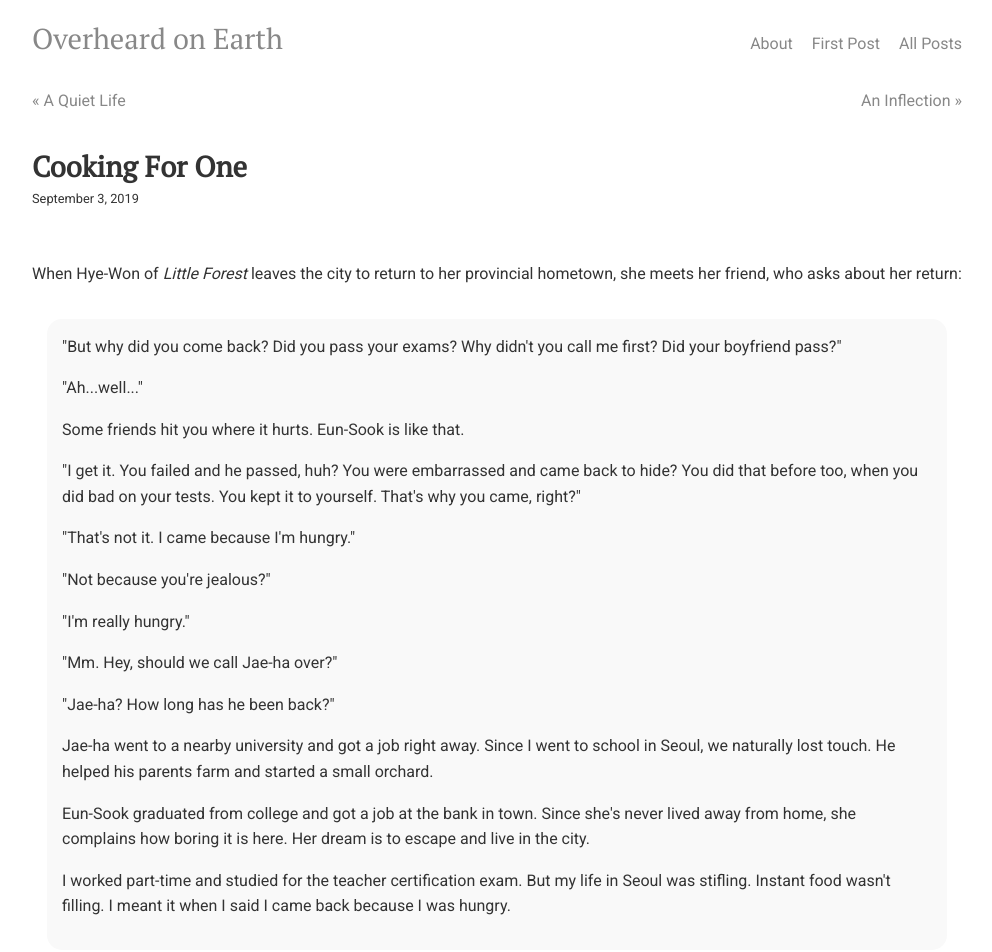
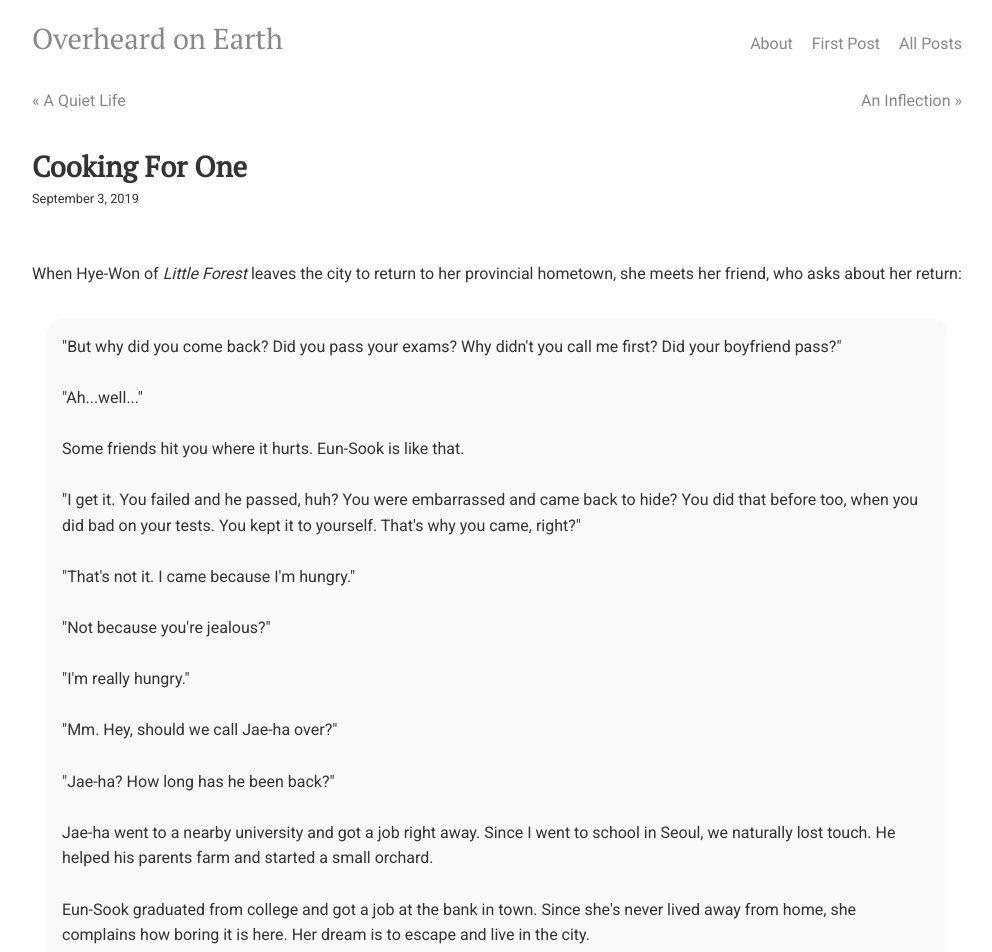
Before and after one commit to overheardonearth/overheardonearth.github.io, a Jekyll site: the page built from _posts/2019-09-03-cooking-for-one.html, in a window 1280 px wide. Shown: the top 952 px of the page, without its empty margins (143-1135 px from the left). Built offline with Jekyll 4.4.1, drawn with Linux system fonts in a browser that asks for light colours; comment, search, counter and statistics services are not loaded.

Commit message:
Update 2019-09-03-cooking-for-one.html

```diff
--- a/_posts/2019-09-03-cooking-for-one.html
+++ b/_posts/2019-09-03-cooking-for-one.html
@@ -10,38 +10,38 @@ When Hye-Won of <i>Little Forest </i> leaves the city to return to her provincia
 <div class="media">
 "But why did you come back? Did you pass your exams? Why didn't you call me first? Did your boyfriend pass?"
 
-<p>
+<br><br>
 "Ah...well..."
 
-  <p>
+<br><br>
 Some friends hit you where it hurts. Eun-Sook is like that.
 
-<p>
+<br><br>
 "I get it. You failed and he passed, huh? You were embarrassed and came back to hide? You did that before too, when you did bad on your tests. You kept it to yourself. That's why you came, right?"
 
-<p>
+<br><br>
 "That's not it. I came because I'm hungry."
 
-<p>
+<br><br>
 "Not because you're jealous?"
 
-<p>
+<br><br>
 "I'm really hungry."
 
-<p>
+<br><br>
 "Mm. Hey, should we call Jae-ha over?"
 
-  <p>
-  "Jae-ha? How long has he been back?"
+<br><br>
+"Jae-ha? How long has he been back?"
 
-    <p>
-      Jae-ha went to a nearby university and got a job right away. Since I went to school in Seoul, we naturally lost touch. He helped his parents farm and started a small orchard.
+<br><br>
+Jae-ha went to a nearby university and got a job right away. Since I went to school in Seoul, we naturally lost touch. He helped his parents farm and started a small orchard.
 
-      <p>
-        Eun-Sook graduated from college and got a job at the bank in town. Since she's never lived away from home, she complains how boring it is here. Her dream is to escape and live in the city.
+<br><br>
+Eun-Sook graduated from college and got a job at the bank in town. Since she's never lived away from home, she complains how boring it is here. Her dream is to escape and live in the city.
 
-        <p>
-          I worked part-time and studied for the teacher certification exam. But my life in Seoul was stifling. Instant food wasn't filling. I meant it when I said I came back because I was hungry.
+<br><br>
+I worked part-time and studied for the teacher certification exam. But my life in Seoul was stifling. Instant food wasn't filling. I meant it when I said I came back because I was hungry.
 </div>
 
 <div class="media">
```
